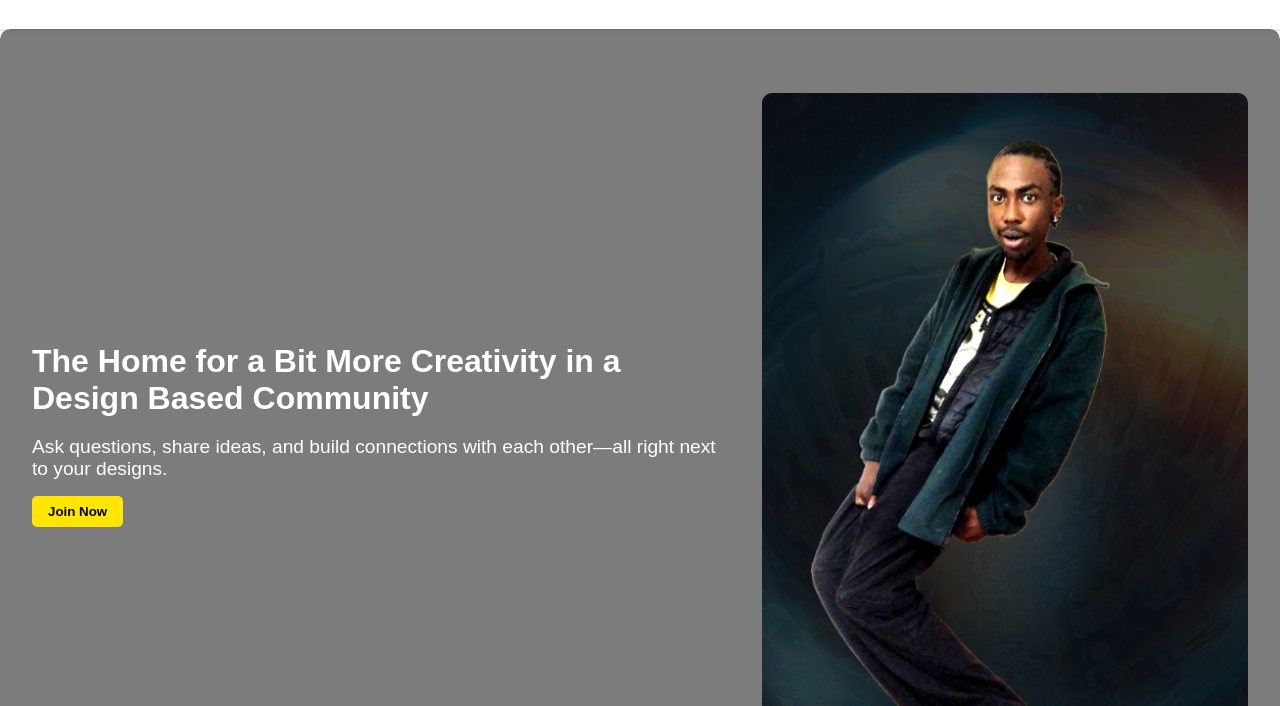
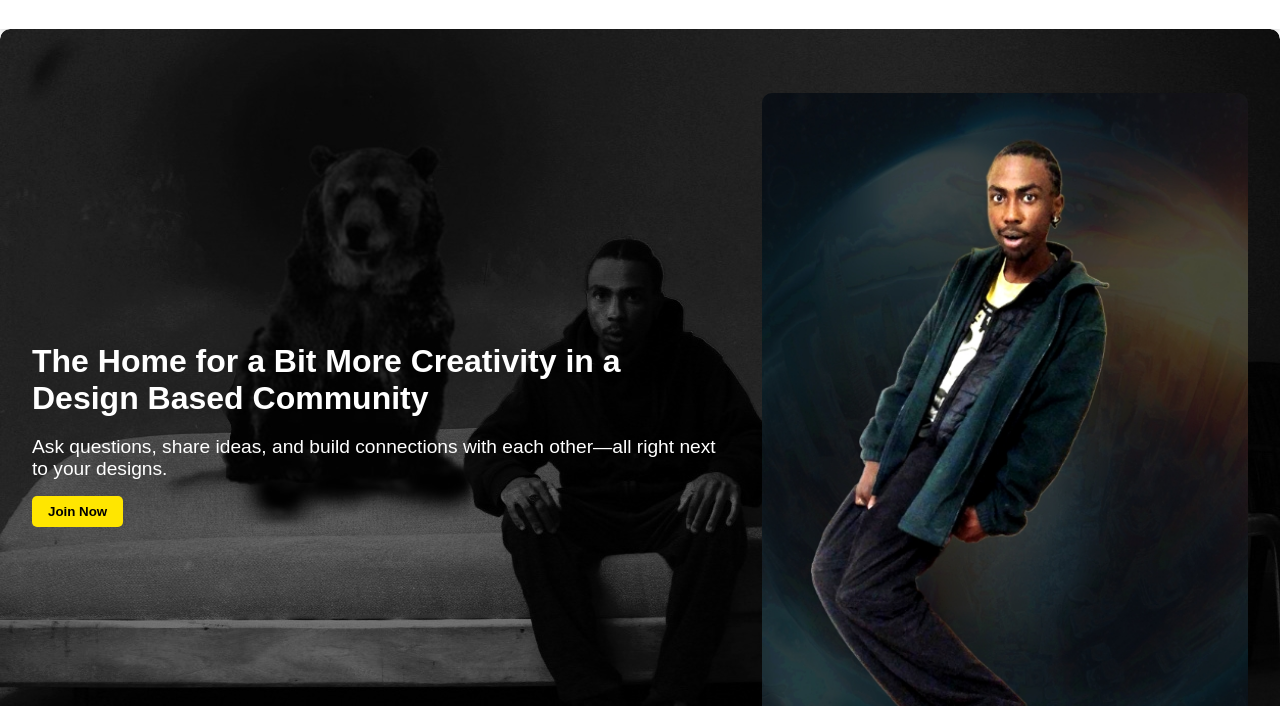
Before and after one commit to slpnbeauty97/disnet, a website: page public/index.html in a window 1280 px wide. Shown: the part 63-769 px from the top of the page. Drawn offline with Linux system fonts and the light colour scheme; a script that the page names is missing.

Commit message:
Update index.html

```diff
--- a/public/index.html
+++ b/public/index.html
@@ -59,7 +59,7 @@
   background: linear-gradient(
     rgba(0, 0, 0, 0.5),
     rgba(0, 0, 0, 0.5)
-  ), url('banner.jpg'); /* Replace with your banner */
+  ), url('/banner.jpg'); /* Replace with your banner */
   background-size: cover;
   background-position: center;
   z-index: -1;
```
